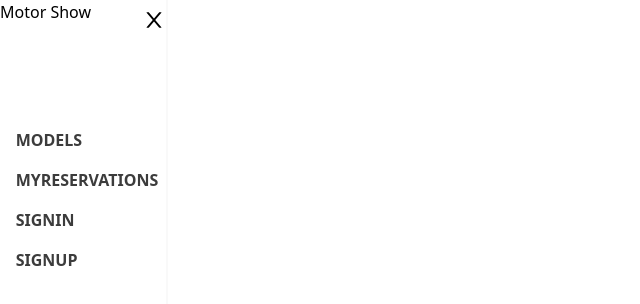
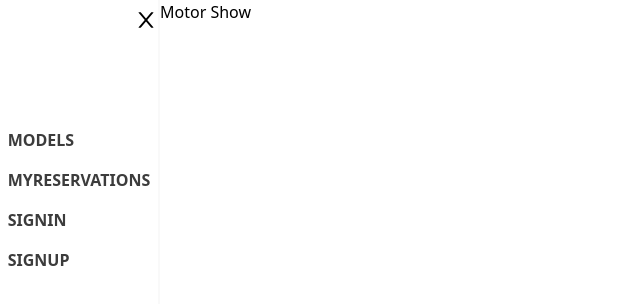
Before and after one commit to Leon-Mbegera/ReserveIt-frontend, a React (Create React App) app: page / in a window 1280 px wide. Both pictures are taken after a click on the icon 14 px from the left and 12 px from the top of the page. Shown: the top 304 px of the page, without its empty margins (0-640 px from the left). Built offline with nearby package versions, Linux system fonts and the light colour scheme.

Commit message:
Render the sidebar and other component side by side

```diff
--- a/src/components/App.js
+++ b/src/components/App.js
@@ -11,6 +11,7 @@ import navigationLinks from '../data/navigation';
 
 const Router = () => (
   <BrowserRouter>
+    <div className="flex flex-row">
       <Sidebar navigationLinks={navigationLinks} />
       <Routes>
         <Route exact path="/" element={<Home />} />
@@ -20,6 +21,7 @@ const Router = () => (
         <Route exact path="/cars/:id" element={<SingleCar />} />
         <Route exact path="/MyReservations" element={<MyReservations />} />
       </Routes>
+    </div>
   </BrowserRouter>
 );
 
--- a/src/components/Sidebar.js
+++ b/src/components/Sidebar.js
@@ -21,7 +21,7 @@ const Sidebar = ({ navigationLinks }) => {
         />
       </div>
       )}
-      <nav className={sideBar ? 'fixed left-2 top-0 bottom-0 w-40 flex flex-col h-screen items-center border-r-2 border-light-grey nav-menu active' : 'nav-menu deactive'}>
+      <nav className={sideBar ? 'left-2 top-0 bottom-0 w-40 flex flex-col h-screen items-center border-r-2 border-light-grey nav-menu active' : 'nav-menu deactive'}>
         <div className="navbar-toggler">
           <AiOutlineClose
             className="menu-close"
```
Lines whose indentation alone changed are shown as unchanged.
